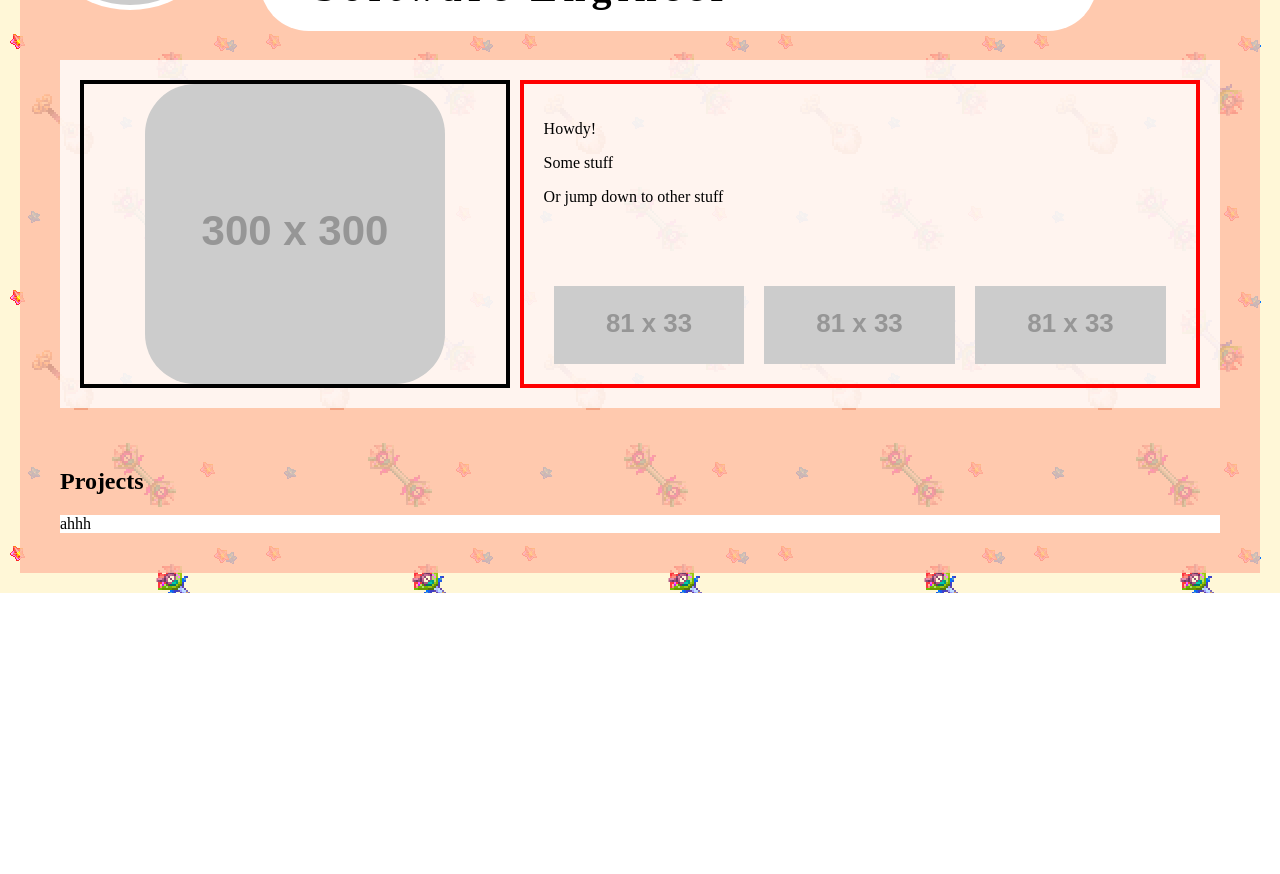
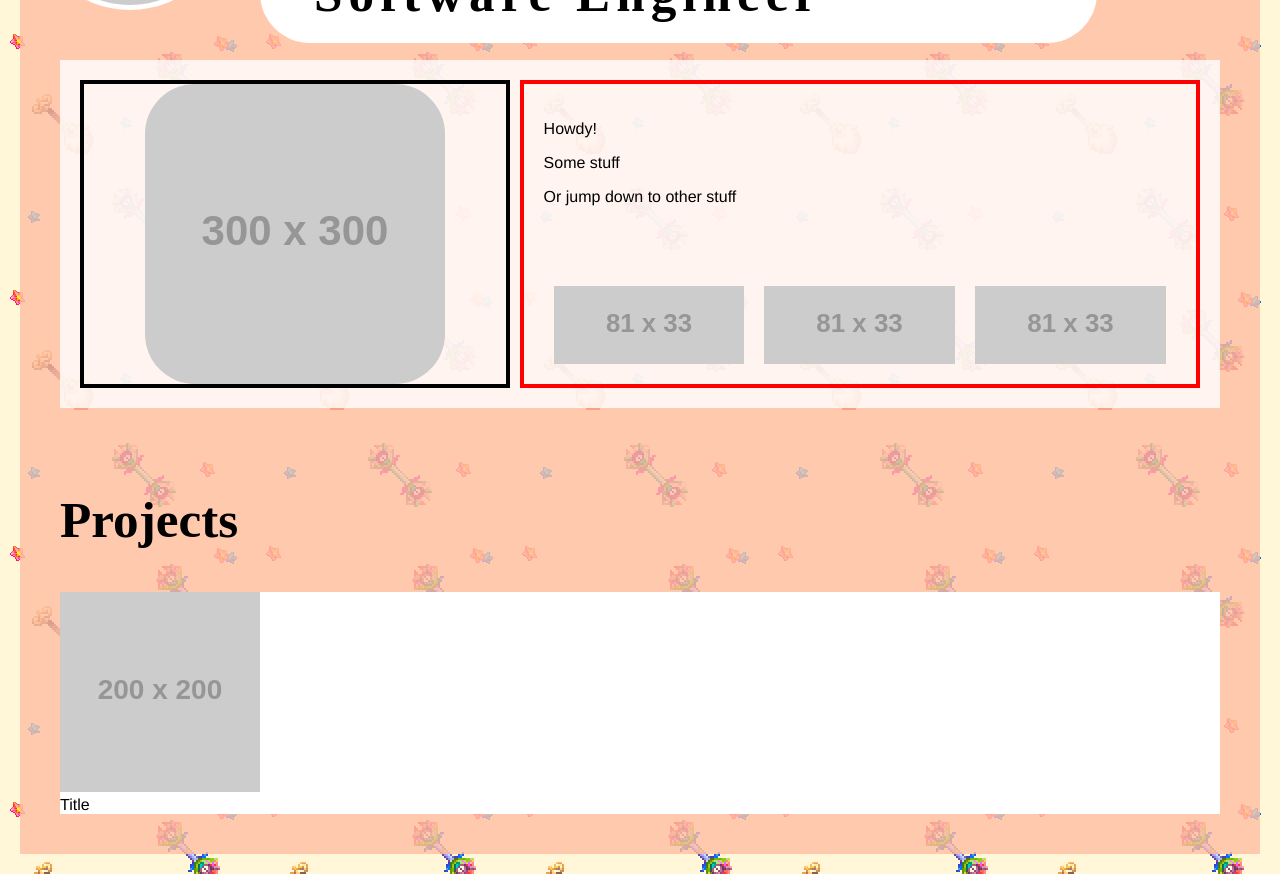
Before and after one commit to walshyb/walshyb.github.io, a React (Create React App) app: page / in a window 1280 px wide. Shown: the part 240-1114 px from the top of the page. Before the commit the page ends 833 px from the top, so only its background shows below. Built offline with nearby package versions, Linux system fonts and the light colour scheme; a web font is replaced by a local one.

Commit message:
Basic font scaling

```diff
--- /dev/null
+++ b/src/_mixins.scss
@@ -0,0 +1,6 @@
+// Vars
+$xs: 300px;
+$sm: 640px;
+$md: 768px;
+$lg: 1024px;
+$xl: 1280px;
--- a/src/components/Header.scss
+++ b/src/components/Header.scss
@@ -50,7 +50,7 @@
         margin-left: 130px;
         margin-top: -40px;
         padding: 20px;
-        font-size: 30pt;
+        //font-size: 30pt;
         border-radius: 50px;
         letter-spacing: 6px;
         padding-top: 30px;
--- a/src/components/Projects.jsx
+++ b/src/components/Projects.jsx
@@ -4,7 +4,12 @@ export default function Projects() {
   return (
     <section className="projects-container">
       <h2>Projects</h2>
-      <div className="projects">ahhh</div>
+      <div className="projects">
+        <div className="project">
+          <img className="intro-img" src="https://placehold.co/200x200" />
+          <div className="project-details">Title</div>
+        </div>
+      </div>
     </section>
   );
 }
--- a/src/index.scss
+++ b/src/index.scss
@@ -1,3 +1,5 @@
+@import "./_mixins";
+
 @font-face {
   font-family: "StarGirl";
   src: url("./Stargirl.otf");
@@ -8,6 +10,10 @@ body {
   background-image: url(./images/background.png);
   height: 100%;
   width: 100%;
+  font-family: Poppins, Nunito, Helvetica, Arial, sans-serif;
+}
+
+p {
 }
 
 h1,
@@ -19,5 +25,33 @@ h5 {
 }
 
 h1 {
-  font-size: 5em;
+  font-size: 3em;
+
+  @media (width >= $md) {
+    font-size: 3.5em;
+  }
+
+  @media (width >= $lg) {
+    font-size: 4em;
+  }
+
+  @media (width >= $xl) {
+    font-size: 5em;
+  }
 }
+
+h2 {
+  font-size: 1.5em;
+
+  @media (width >= $md) {
+    font-size: 2em;
+  }
+
+  @media (width >= $lg) {
+    font-size: 3em;
+  }
+
+  @media (width >= $xl) {
+    font-size: 3.2em;
+  }
+}
```
